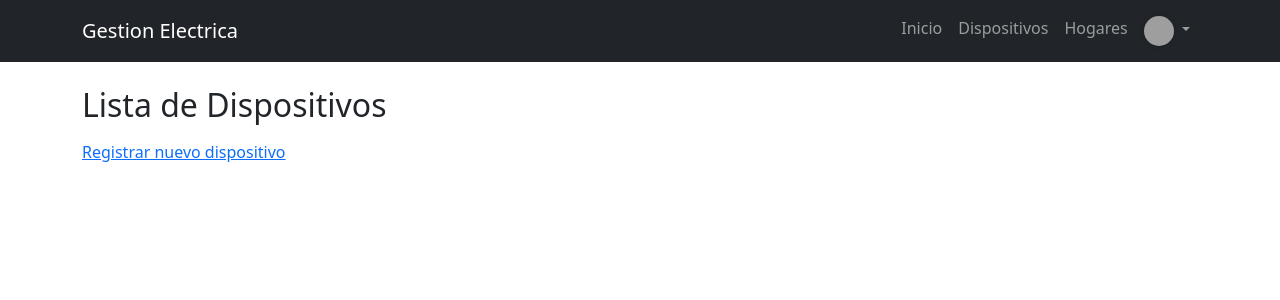
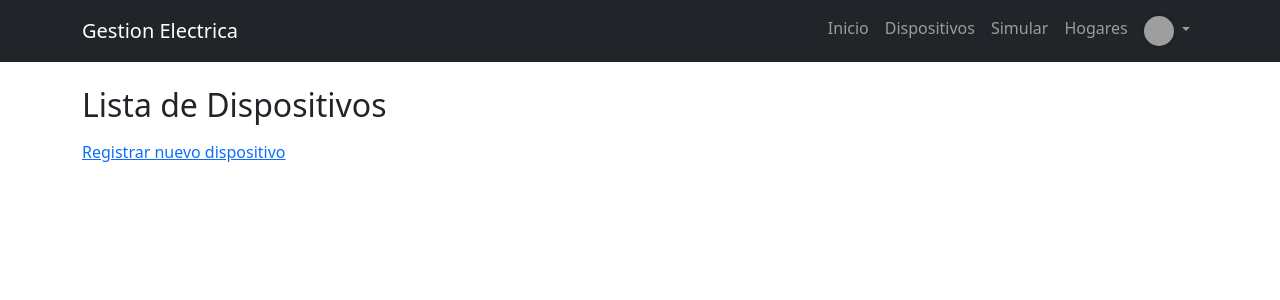
Before and after one commit to SantiagoEchavarria/GestionElectrica, a Django app: page /dispositivos/ in a window 1280 px wide. Shown: the top 300 px of the page. Run offline with Django 5.2, Linux system fonts and the light colour scheme; a user stored in the database is signed in; grey boxes are pictures that could not be loaded.

Commit message:
Vista del simulador (Solo 1 dispositivo)

```diff
--- a/usuarios/templates/base.html
+++ b/usuarios/templates/base.html
@@ -37,8 +37,12 @@
                             <a class="nav-link" href="/dispositivos">Dispositivos</a>
                         </li>
                         <li class="nav-item">
+                            <a class="nav-link" href="/calcular_consumo">Simular</a>
+                        </li>
+                        <li class="nav-item">
                             <a class="nav-link" href="/hogares">Hogares</a>
                         </li>
+
                         <li class="nav-item dropdown">
                             <a class="nav-link dropdown-toggle" href="#" id="userDropdown" role="button" data-bs-toggle="dropdown">
                                 <img src="{{ request.user.get_gravatar_url }}" class="user-avatar" width="30" height="30">
```
